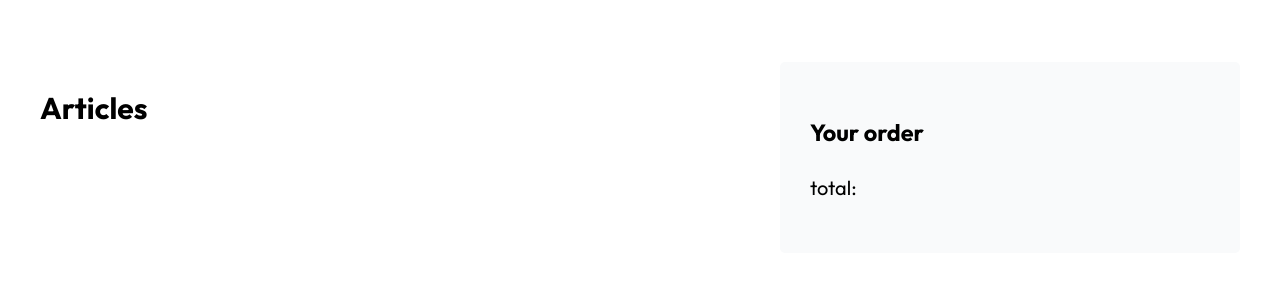
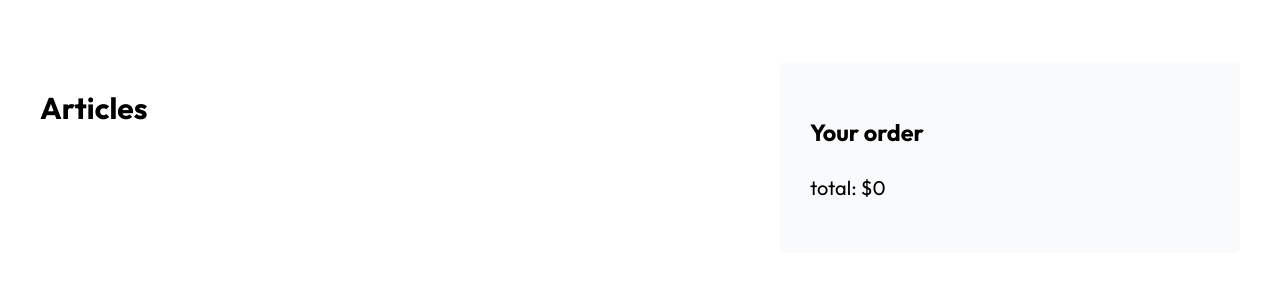
Before and after one commit to jhonattanbenitez/guitarla-next, a Next.js app: page /cart in a window 1280 px wide. Shown: the part 359-662 px from the top of the page. Built offline with nearby package versions, Linux system fonts and the light colour scheme.

Commit message:
cart total

```diff
--- a/src/pages/cart.js
+++ b/src/pages/cart.js
@@ -1,8 +1,16 @@
+import { useEffect, useState } from 'react';
 import Layout from '../../components/layout';
 import styles from '../styles/cart.module.css';
 import Image from 'next/image';
 
-export default function Cart({ cart }) {
+export default function Cart({ cart, updateQuantity }) {
+     const [total, setTotal] = useState(0);
+
+     useEffect(() => {
+        const totalCalc = cart.reduce((total, product) => total + (product.quantity * product.price), 0);
+        setTotal(totalCalc);
+     }, [cart]);
+
   return (
     <Layout title="shopping cart">
       <main className="container">
@@ -28,6 +36,14 @@ export default function Cart({ cart }) {
                     <div className={styles.quantity}>
                       <p>Quantity: </p>
                       <select
+                        className={styles.select}
+                        onChange={(e) =>
+                          updateQuantity({
+                            id: product.id,
+                            quantity: e.target.value,
+                          })
+                        }
+                        value={product.quantity}
                       >
                         <option value="1">1</option>
                         <option value="2">2</option>
@@ -49,7 +65,7 @@ export default function Cart({ cart }) {
           </div>
           <aside className={styles.summary}>
             <h3>Your order</h3>
-            <p>total: </p>
+            <p>total: ${total}</p>
           </aside>
         </div>
       </main>
--- a/src/styles/cart.module.css
+++ b/src/styles/cart.module.css
@@ -59,5 +59,17 @@
   background-color: #f9fafb;
   padding: 3rem;
   border-radius: 0.5rem;
+  position: -webkit-sticky;
+  position: sticky;
+  top: 3rem;
+}
+
+.select {
+  all: unset;
+  border: 1px solid var(--black);
+  padding: 0.5rem;
+  text-align: center;
+  border-radius: 0.5rem;
+  width: 100%;
 }
 /*# sourceMappingURL=cart.module.css.map */
--- a/src/styles/cart.module.scss
+++ b/src/styles/cart.module.scss
@@ -42,4 +42,14 @@
     background-color: #f9fafb;
     padding: 3rem;
     border-radius: 0.5rem;
+    position: sticky;
+    top: 3rem;
 }
+.select {
+    all: unset;
+    border: 1px solid var(--black);
+    padding: 0.5rem;
+    text-align: center;
+    border-radius: 0.5rem;
+    width: 100%;
+}
```
Also changed, not shown: 1 other file (tests, documents, lock files or other folders).
